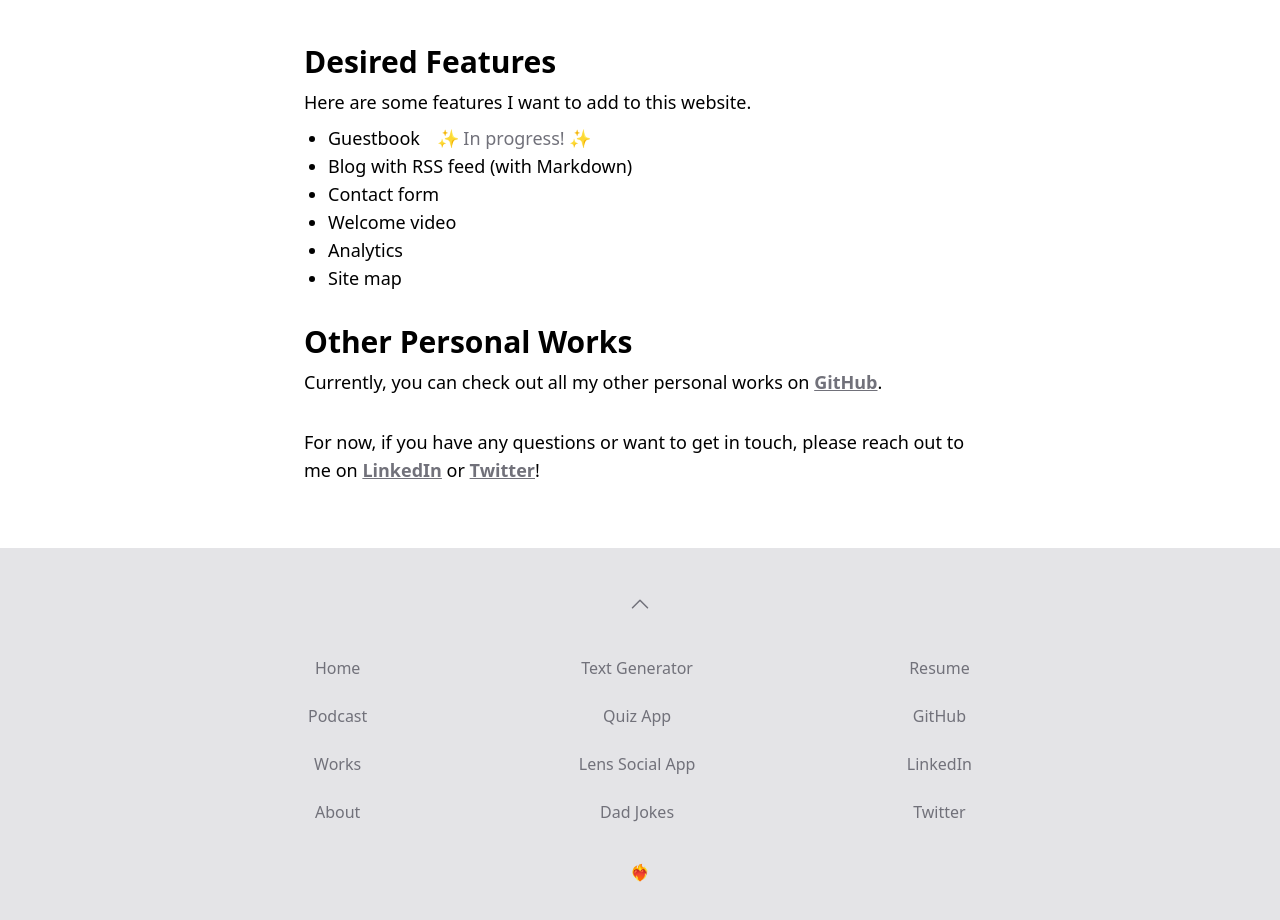
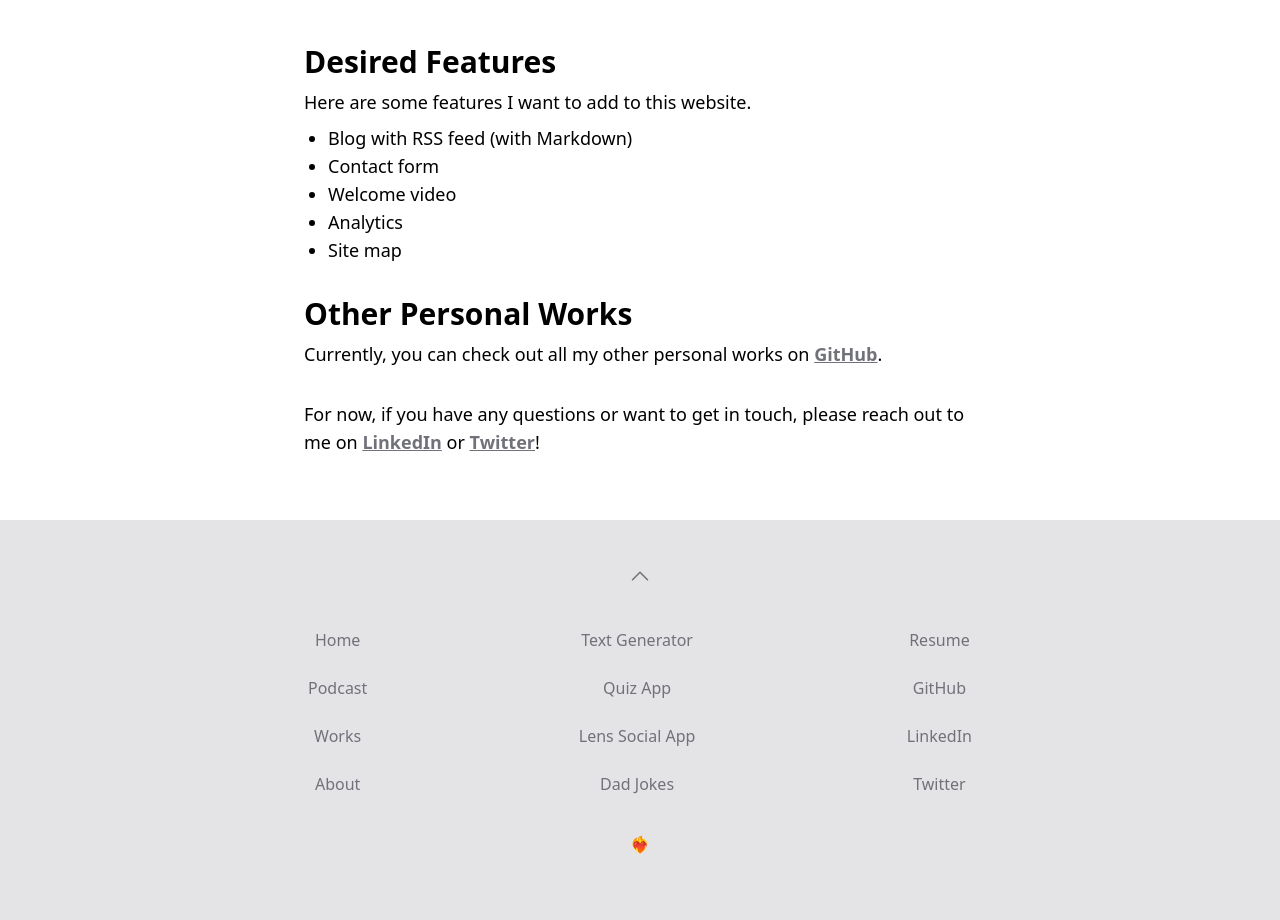
Before and after one commit to evan-walter/evanwalter.dev, a Next.js app: page /works in a window 1280 px wide. Shown: the part 3000-3920 px from the top of the page. Built offline with nearby package versions, Linux system fonts and the light colour scheme.

Commit message:
Remove guestbook from features

```diff
--- a/components/Features.tsx
+++ b/components/Features.tsx
@@ -49,9 +49,6 @@ export default function Features() {
       <h2 className='mt-8 text-2xl font-bold sm:text-3xl'>Desired Features</h2>
       <p>Here are some features I want to add to this website.</p>
       <ul className='list-outside list-disc px-6'>
-        <li>
-          Guestbook <Announcement text='In progress!' />
-        </li>
         <li>Blog with RSS feed (with Markdown)</li>
         <li>Contact form</li>
         <li>Welcome video</li>
```
